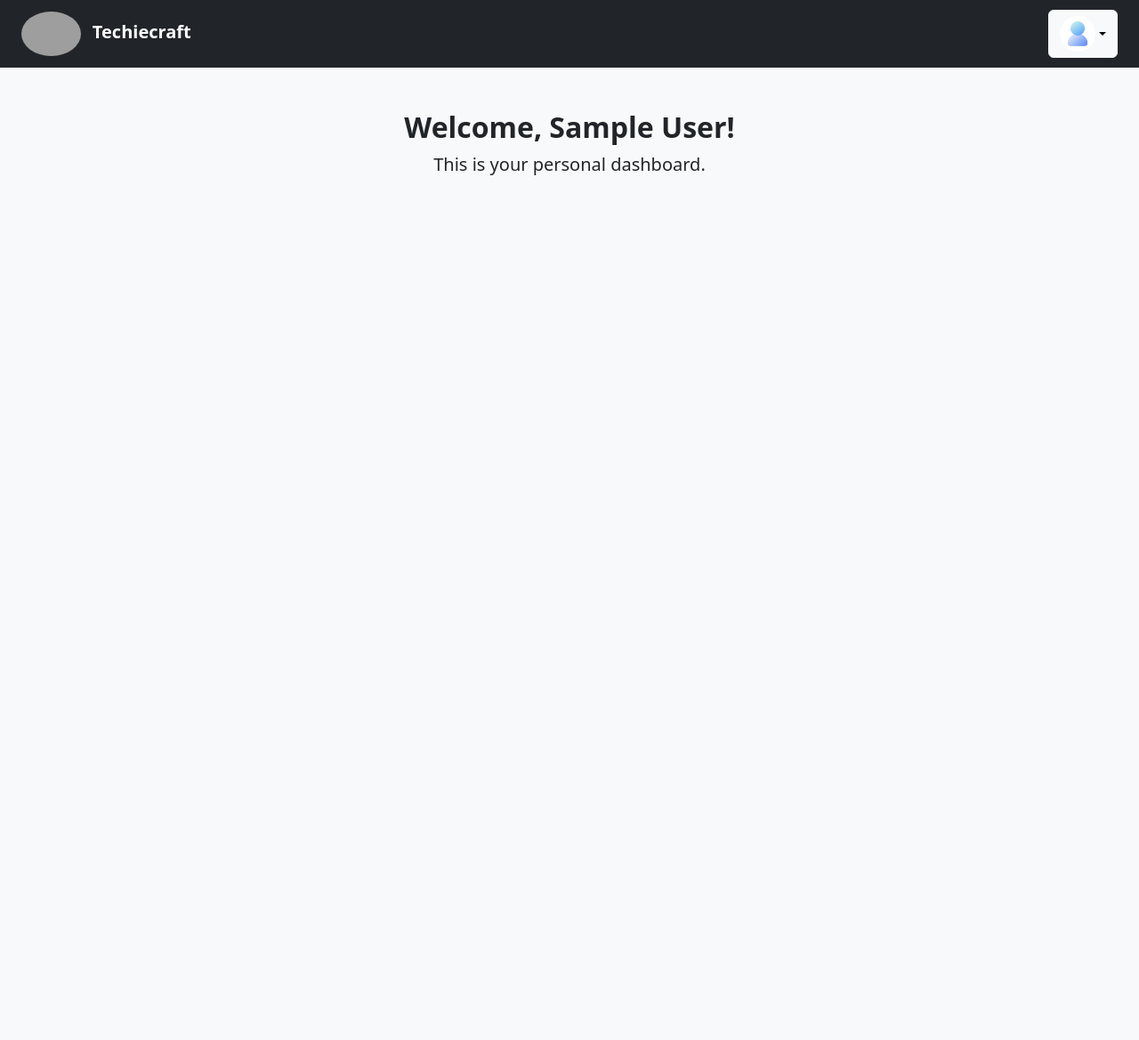
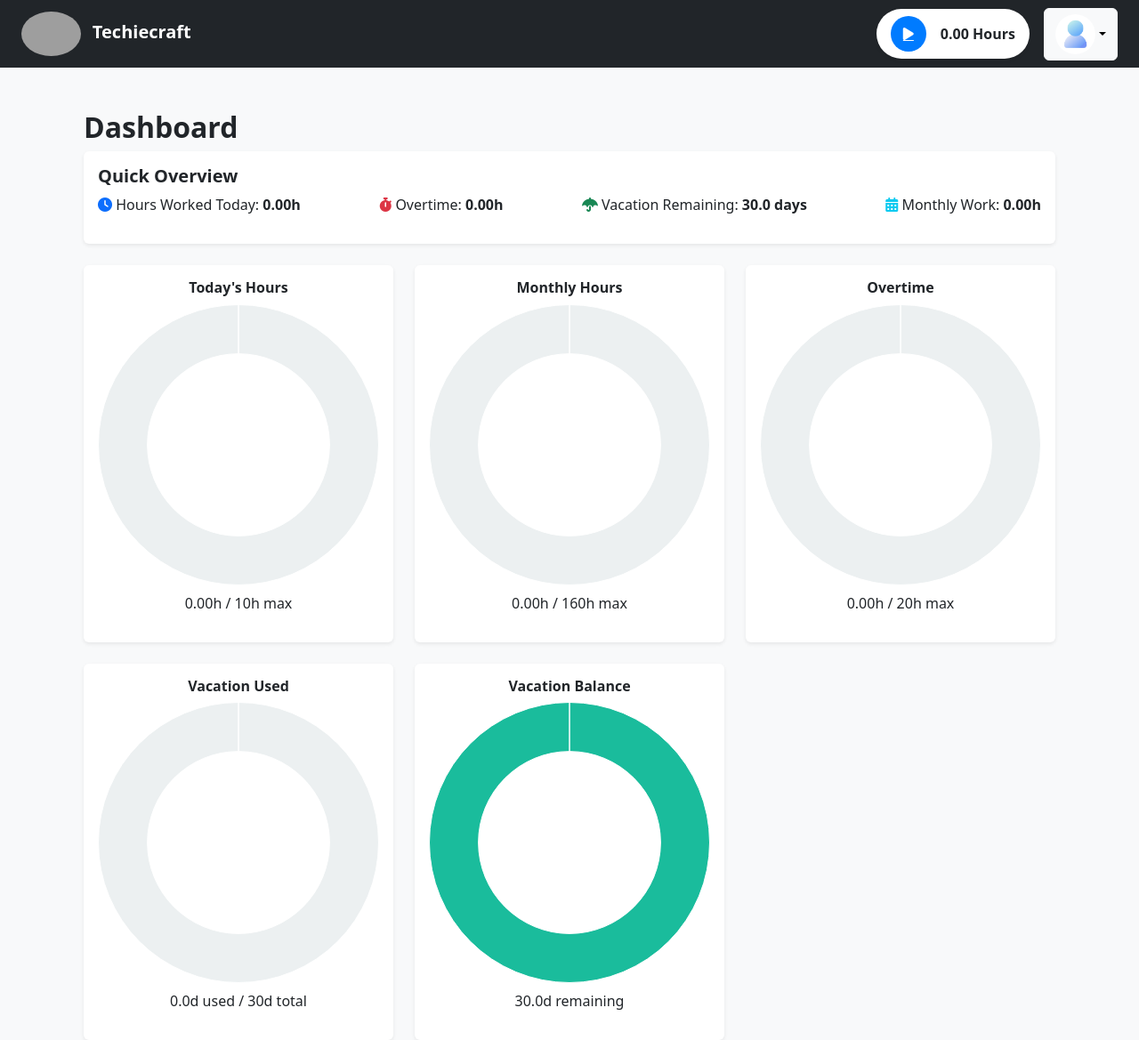
Before and after one commit to Bostame/hrworks, a Django app: page /dashboard/ in a window 1280 px wide. Shown: the whole page at 89% size. Before the commit the page ends 197 px from the top, so only its background shows below. Run offline with Django 5.2, Linux system fonts and the light colour scheme; the visitor is signed in with stand-in values (Sample User, id 1); some libraries are stand-ins or nearby versions; grey boxes are pictures that could not be loaded.

Commit message:
Clock in clok out function added and also some graph and chart is intriduced

```diff
--- a/accounts/templates/accounts/base.html
+++ b/accounts/templates/accounts/base.html
@@ -19,16 +19,44 @@
             <span class="ms-2 fw-bold">Techiecraft</span>
         </a>
 
+        <!-- Navbar Items -->
+        <div class="d-flex ms-auto align-items-center">
+            <!-- Time Tracker UI (Only visible on the dashboard) -->
+            {% if request.path == '/dashboard/' %}
+            <div class="d-inline-flex align-items-center me-3">
+                <!-- Compact Time Tracker UI with consistent styling -->
+                <div class="d-inline-flex align-items-center bg-white rounded-pill p-2 px-3 shadow-sm">
+                    <!-- Play/Pause Button -->
+                    <a href="{% if clocked_in %}{% url 'clock_out' %}{% else %}{% url 'clock_in' %}{% endif %}"
+                       class="rounded-circle d-flex align-items-center justify-content-center text-white"
+                       style="width: 40px; height: 40px; background-color: {% if clocked_in %}#dc3545{% else %}#007bff{% endif %};">
+                        <i class="fa {% if clocked_in %}fa-pause{% else %}fa-play{% endif %}"></i>
+                    </a>
+
+                    <!-- Hours Worked Today -->
+                    <span class="ms-3 fw-bold text-dark">
+                        <span id="elapsed-time">{{ hours_worked|floatformat:2 }}</span> Hours
+                    </span>
+
+                    <!-- Clock-In Time Display (Only if clocked in) -->
+                    {% if clocked_in %}
+                        <span class="ms-2 text-muted">Since <strong>{{ clock_in_time }}</strong></span>
+                    {% endif %}
+                </div>
+            </div>
+            {% endif %}
+
             <!-- User Profile Dropdown (Right) -->
             {% if user.is_authenticated %}
             <div class="ms-auto position-relative">
                 <div class="dropdown">
                     <button class="btn btn-light dropdown-toggle d-flex align-items-center" type="button" id="profileDropdown" data-bs-toggle="dropdown" aria-expanded="false">
-                    <img src="{{ user.get_profile_picture }}" class="rounded-circle" width="40" height="40" alt="Profile Picture">
+                        <!-- Profile Picture with rounded corners -->
+                        <img src="{{ user.get_profile_picture }}" class="rounded-pill" width="45" height="45" alt="Profile Picture">
                     </button>
                     <ul class="dropdown-menu dropdown-menu-end shadow p-3" aria-labelledby="profileDropdown" style="width: 250px;">
                         <li class="text-center">
-                        <img src="{{ user.get_profile_picture }}" class="rounded-circle mb-2" width="60" height="60" alt="Profile Picture">
+                            <img src="{{ user.get_profile_picture }}" class="rounded-pill mb-2" width="50" height="50" alt="Profile Picture">
                             <h6 class="fw-bold mb-0">{{ user.first_name }} {{ user.last_name }}</h6>
                             <p class="text-muted small">{{ user.email }}</p>
                         </li>
@@ -48,6 +76,7 @@
                 </div>
             </div>
             {% endif %}
+        </div>
     </nav>
 
     <!-- Page Content -->
--- a/accounts/templates/accounts/dashboard.html
+++ b/accounts/templates/accounts/dashboard.html
@@ -3,8 +3,105 @@
 {% block title %}Dashboard{% endblock %}
 
 {% block content %}
-    <div class="text-center">
-        <h2 class="fw-bold">Welcome, {{ user.first_name }} {{ user.last_name }}!</h2>
-        <p class="lead">This is your personal dashboard.</p>
+<div class="container mt-4">
+    <h2 class="fw-bold">Dashboard</h2>
+
+    <!-- Quick Overview Card -->
+    <div class="card shadow-sm border-0 p-3 mb-4">
+        <h5 class="fw-bold text-left">Quick Overview</h5>
+        <div class="d-flex flex-wrap justify-content-between">
+            <p><i class="fa fa-clock text-primary"></i> Hours Worked Today: <strong>{{ hours_worked|floatformat:2 }}h</strong></p>
+            <p><i class="fa fa-stopwatch text-danger"></i> Overtime: <strong>{{ total_overtime_month|floatformat:2 }}h</strong></p>
+            <p><i class="fa fa-umbrella text-success"></i> Vacation Remaining: <strong>{{ vacation_balance }} days</strong></p>
+            <p><i class="fa fa-calendar-alt text-info"></i> Monthly Work: <strong>{{ total_hours_month|floatformat:2 }}h</strong></p>
+        </div>
     </div>
+
+    <!-- Responsive Grid for Charts -->
+    <div class="row row-cols-1 row-cols-md-3 g-4">
+        <div class="col">
+            <div class="card shadow-sm border-0 p-3 text-center">
+                <h6 class="fw-bold">Today's Hours</h6>
+                <canvas id="dailyHoursChart"></canvas>
+                <p class="text-center mt-2">{{ hours_worked|floatformat:2 }}h / 10h max</p>
+            </div>
+        </div>
+
+        <div class="col">
+            <div class="card shadow-sm border-0 p-3 text-center">
+                <h6 class="fw-bold">Monthly Hours</h6>
+                <canvas id="monthlyHoursChart"></canvas>
+                <p class="text-center mt-2">{{ total_hours_month|floatformat:2 }}h / 160h max</p>
+            </div>
+        </div>
+
+        <div class="col">
+            <div class="card shadow-sm border-0 p-3 text-center">
+                <h6 class="fw-bold">Overtime</h6>
+                <canvas id="overtimeChart"></canvas>
+                <p class="text-center mt-2">{{ total_overtime_month|floatformat:2 }}h / 20h max</p>
+            </div>
+        </div>
+
+        <div class="col">
+            <div class="card shadow-sm border-0 p-3 text-center">
+                <h6 class="fw-bold">Vacation Used</h6>
+                <canvas id="vacationUsedChart"></canvas>
+                <p class="text-center mt-2">{{ vacation_days_used }}d used / 30d total</p>
+            </div>
+        </div>
+
+        <div class="col">
+            <div class="card shadow-sm border-0 p-3 text-center">
+                <h6 class="fw-bold">Vacation Balance</h6>
+                <canvas id="vacationBalanceChart"></canvas>
+                <p class="text-center mt-2">{{ vacation_balance }}d remaining</p>
+            </div>
+        </div>
+    </div>
+</div>
+
+<!-- Chart.js Script -->
+<script src="https://cdn.jsdelivr.net/npm/chart.js"></script>
+<script>
+    document.addEventListener("DOMContentLoaded", function() {
+        try {
+            let chartData = JSON.parse('{{ charts|escapejs }}');
+
+            function createChart(canvasId, worked, max, color) {
+                const ctx = document.getElementById(canvasId);
+                if (!ctx) return;
+
+                new Chart(ctx, {
+                    type: 'doughnut',
+                    data: {
+                        labels: ['Used', 'Remaining'],
+                        datasets: [{
+                            data: [worked, max - worked],
+                            backgroundColor: [color, '#ecf0f1'],
+                            borderWidth: 1
+                        }]
+                    },
+                    options: {
+                        cutout: '65%',
+                        responsive: true,
+                        plugins: {
+                            legend: { display: false },
+                            tooltip: { enabled: true },
+                        }
+                    }
+                });
+            }
+
+            // Create charts dynamically
+            chartData.forEach(chart => {
+                createChart(chart.chart_id, chart.worked, chart.max, chart.color);
+            });
+
+        } catch (error) {
+            console.error("Error parsing chart data:", error);
+        }
+    });
+</script>
+
 {% endblock %}
--- a/accounts/urls.py
+++ b/accounts/urls.py
@@ -1,6 +1,8 @@
 from django.urls import path
 from django.contrib.auth import views as auth_views
 from . import views
+from .views import clock_in, clock_out
+
 
 urlpatterns = [
     path('login/', auth_views.LoginView.as_view(template_name='accounts/login.html'), name='login'),
@@ -9,5 +11,7 @@ urlpatterns = [
     path('edit-profile/', views.edit_profile, name='edit_profile'),
     path('register/', views.register_user, name='register_user'),
     path('my-profile/', views.my_profile, name='my_profile'),
+    path('clock-in/', clock_in, name='clock_in'),
+    path('clock-out/', clock_out, name='clock_out'),
 
 ]
--- a/accounts/views.py
+++ b/accounts/views.py
@@ -3,11 +3,14 @@ from django.contrib.auth.decorators import login_required
 from .forms import UserEditForm
 from django.contrib import messages
 from .forms import UserRegistrationForm
-
-
-@login_required  # Ensures only logged-in users can access this page
-def dashboard(request):
-    return render(request, 'accounts/dashboard.html')
+from django.utils.timezone import now
+from .models import TimeTracking
+from datetime import timedelta
+from decimal import Decimal  # Import Decimal
+from django.db.models import Sum
+import json
+from django.http import JsonResponse
+from .models import TimeTracking
 
 @login_required
 def register_user(request):
@@ -39,3 +42,103 @@ def edit_profile(request):
 @login_required
 def my_profile(request):
     return render(request, 'accounts/my_profile.html', {'user': request.user})
+
+@login_required
+def clock_in(request):
+    """Records the clock-in time for the user."""
+    today = now().date()
+    current_time = now()
+
+    time_entry, created = TimeTracking.objects.get_or_create(user=request.user, date=today, clock_out__isnull=True)
+
+    if time_entry.clock_in is None:
+        time_entry.clock_in = current_time
+        messages.success(request, "Clock-in successful!")
+    else:
+        messages.warning(request, "You have already clocked in.")
+
+    time_entry.save()
+    return redirect('dashboard')
+
+
+@login_required
+def clock_out(request):
+    """Records the clock-out time and updates total hours worked."""
+    today = now().date()
+    current_time = now()
+
+    try:
+        time_entry = TimeTracking.objects.filter(user=request.user, date=today, clock_in__isnull=False, clock_out__isnull=True).last()
+        if time_entry:
+            time_entry.clock_out = current_time
+
+            # Calculate hours worked for this session
+            total_time = time_entry.clock_out - time_entry.clock_in
+            worked_hours = Decimal(total_time.total_seconds()) / Decimal(3600)  # Convert to Decimal
+
+            # Add to total hours for today
+            time_entry.total_hours += worked_hours.quantize(Decimal("0.01"))  # Keep 2 decimal places
+            time_entry.overtime = max(Decimal(0), time_entry.total_hours - Decimal(8))  # Overtime check
+
+            time_entry.save()
+            messages.success(request, "Clock-out successful!")
+        else:
+            messages.warning(request, "You have not clocked in yet.")
+
+    except TimeTracking.DoesNotExist:
+        messages.error(request, "You must clock in before clocking out.")
+
+    return redirect('dashboard')
+
+
+
+@login_required
+def dashboard(request):
+    user = request.user
+    today = now().date()
+
+    # Get today's working hours
+    today_entries = TimeTracking.objects.filter(user=user, date=today)
+    total_today_hours = Decimal(0)
+    clocked_in = False
+    clock_in_time = None
+
+    for entry in today_entries:
+        if entry.clock_in and entry.clock_out:
+            total_today_hours += Decimal(entry.total_hours)
+        elif entry.clock_in and not entry.clock_out:
+            clocked_in = True
+            total_today_hours += Decimal((now() - entry.clock_in).total_seconds() / 3600)
+            if clock_in_time is None:
+                clock_in_time = entry.clock_in.strftime("%H:%M")
+
+    # Monthly statistics
+    first_day_of_month = today.replace(day=1)
+    month_entries = TimeTracking.objects.filter(user=user, date__gte=first_day_of_month)
+    total_hours_month = month_entries.aggregate(Sum('total_hours'))['total_hours__sum'] or Decimal(0)
+    total_overtime_month = month_entries.aggregate(Sum('overtime'))['overtime__sum'] or Decimal(0)
+
+    # Vacation balance
+    vacation_days_used = Decimal(30) - Decimal(user.vacation_balance)
+
+    # Convert Decimal to float for JSON serialization
+    charts = json.dumps([
+        {"chart_id": "dailyHoursChart", "title": "Today's Hours", "worked": float(total_today_hours), "max": 10, "color": "#3498db"},
+        {"chart_id": "monthlyHoursChart", "title": "Monthly Hours", "worked": float(total_hours_month), "max": 160, "color": "#2ecc71"},
+        {"chart_id": "overtimeChart", "title": "Overtime", "worked": float(total_overtime_month), "max": 20, "color": "#e74c3c"},
+        {"chart_id": "vacationUsedChart", "title": "Vacation Used", "worked": float(vacation_days_used), "max": 30, "color": "#f39c12"},
+        {"chart_id": "vacationBalanceChart", "title": "Vacation Balance", "worked": float(user.vacation_balance), "max": 30, "color": "#1abc9c"},
+    ])
+
+    context = {
+        "clocked_in": clocked_in,
+        "clock_in_time": clock_in_time,
+        "hours_worked": float(total_today_hours),
+        "total_hours_month": float(total_hours_month),
+        "total_overtime_month": float(total_overtime_month),
+        "vacation_balance": float(user.vacation_balance),
+        "vacation_days_used": float(vacation_days_used),
+        "charts": charts,
+    }
+
+    return render(request, "accounts/dashboard.html", context)
--- a/hrworks/settings.py
+++ b/hrworks/settings.py
@@ -137,3 +137,6 @@ STATIC_URL = '/static/'
 STATICFILES_DIRS = [
     os.path.join(BASE_DIR, 'static'),
 ]
+
+TIME_ZONE = 'Europe/Berlin'  # Set to your local timezone
+USE_TZ = True  # This should be True to enable timezone-aware datetimes
```
Also changed, not shown: accounts/models.py (+34 -1 lines), accounts/migrations/0005_timetracking.py (added), accounts/migrations/0006_auto_20250307_1114.py (added), accounts/migrations/0007_remove_timetracking_vacation_balance.py (added), accounts/migrations/0008_customuser_vacation_balance.py (added), accounts/migrations/0009_auto_20250307_1237.py (added), accounts/migrations/0010_auto_20250307_1237.py (added), media/profile_pictures/profile_O4JCXdv.jpg (added). Lines whose indentation alone changed are shown as unchanged.
